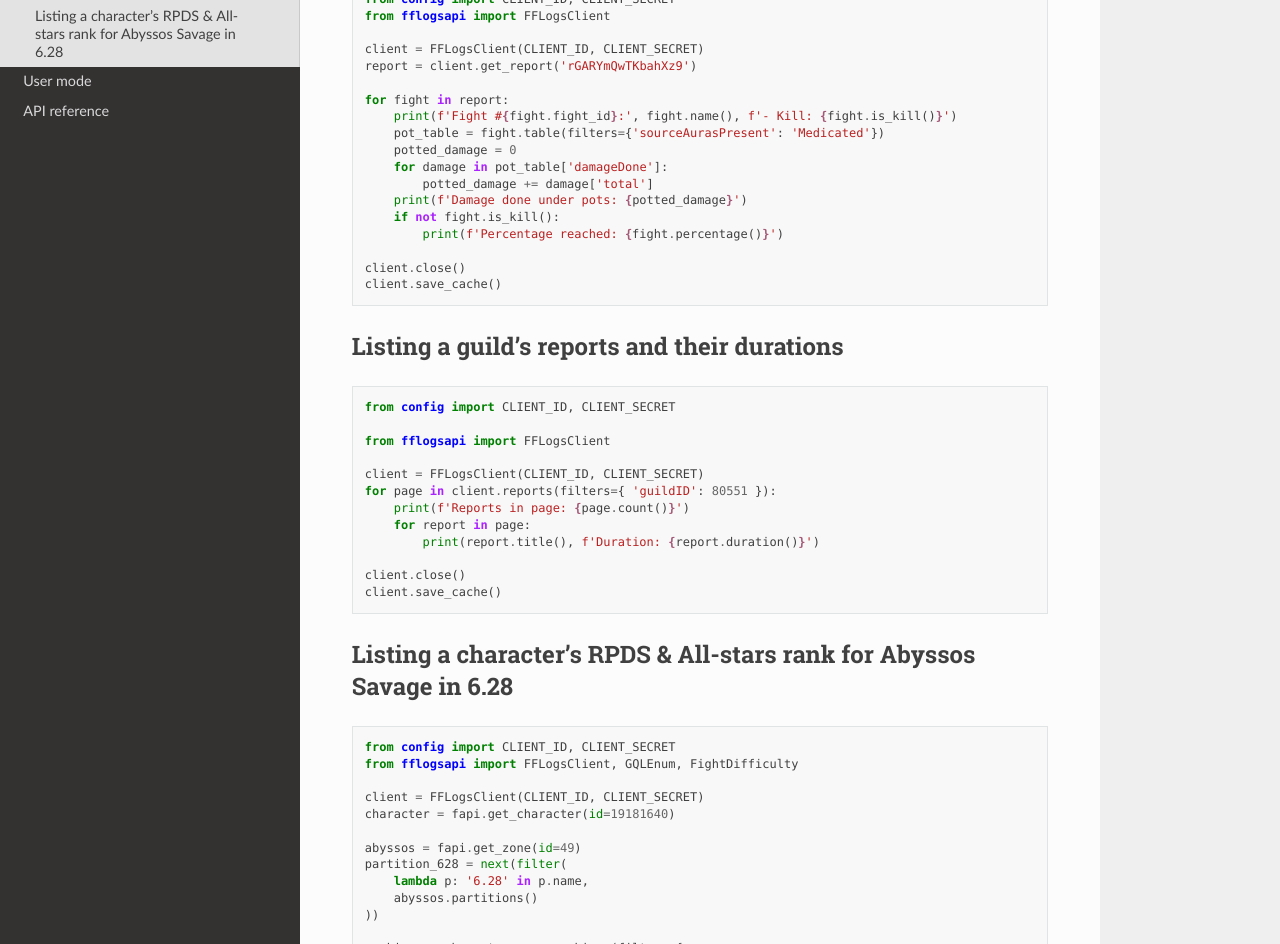
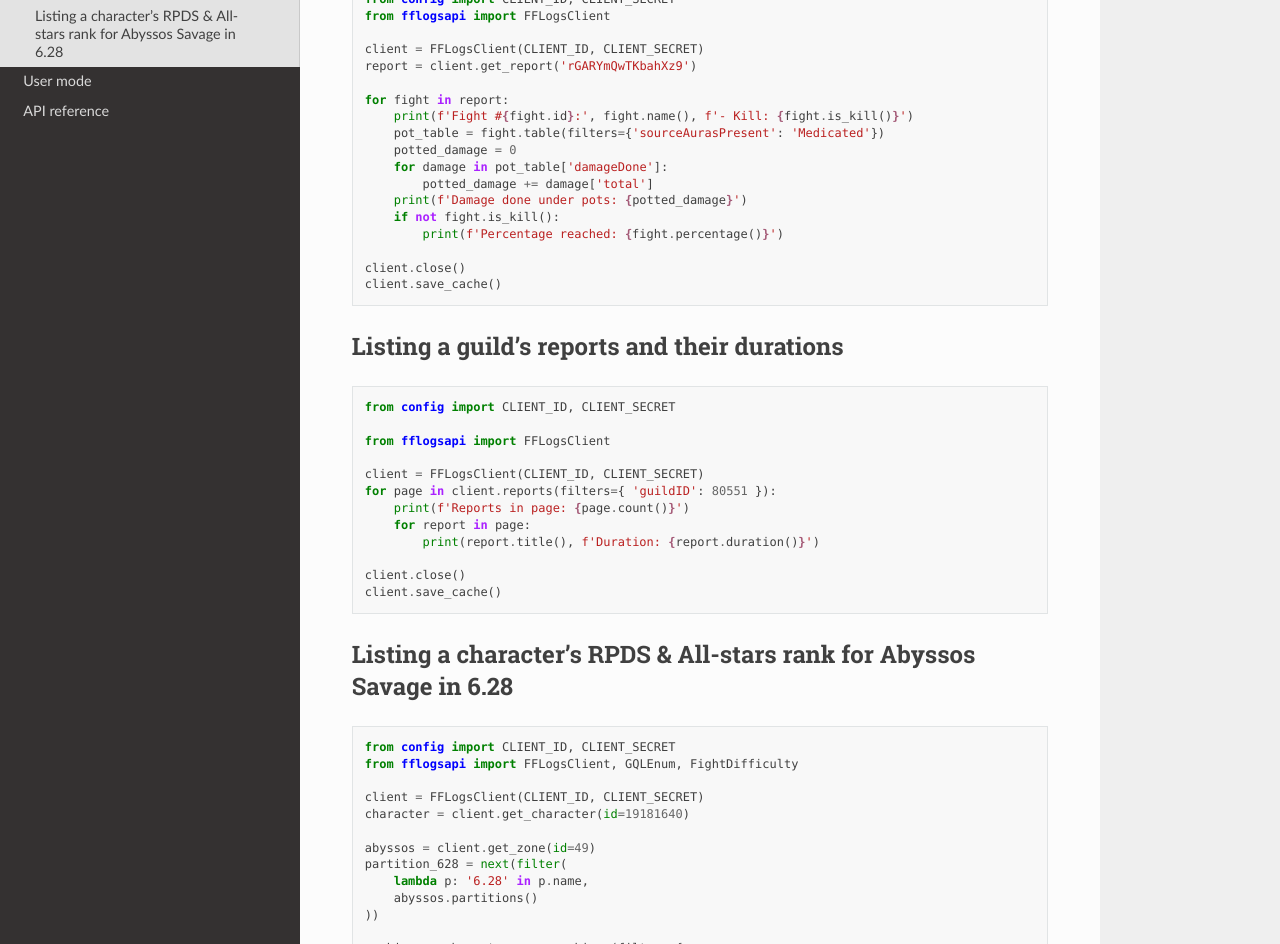
Before and after one commit to halworsen/fflogsapi, a Sphinx documentation site: the page built from docs/source/examples.rst, in a window 1280 px wide and 1400 px high. Shown: the part 286-1230 px from the top of the window. Built offline with Sphinx 7.4.7 and the Read the Docs theme 2.0.0, drawn with Linux system fonts in a browser that asks for light colours.

Commit message:
fix docs examples as well

```diff
--- a/docs/source/examples.rst
+++ b/docs/source/examples.rst
@@ -15,7 +15,7 @@ Calculating damage done under pots
     report = client.get_report('rGARYmQwTKbahXz9')
 
     for fight in report:
-        print(f'Fight #{fight.fight_id}:', fight.name(), f'- Kill: {fight.is_kill()}')
+        print(f'Fight #{fight.id}:', fight.name(), f'- Kill: {fight.is_kill()}')
         pot_table = fight.table(filters={'sourceAurasPresent': 'Medicated'})
         potted_damage = 0
         for damage in pot_table['damageDone']:
@@ -54,9 +54,9 @@ Listing a character's RPDS & All-stars rank for Abyssos Savage in 6.28
     from fflogsapi import FFLogsClient, GQLEnum, FightDifficulty
 
     client = FFLogsClient(CLIENT_ID, CLIENT_SECRET)
-    character = fapi.get_character(id=19181640)
+    character = client.get_character(id=19181640)
 
-    abyssos = fapi.get_zone(id=49)
+    abyssos = client.get_zone(id=49)
     partition_628 = next(filter(
         lambda p: '6.28' in p.name,
         abyssos.partitions()
```
